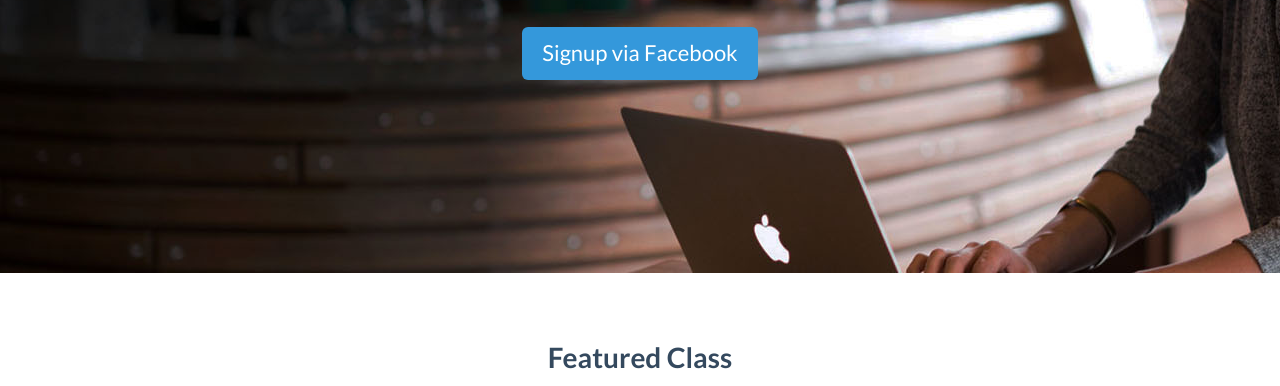
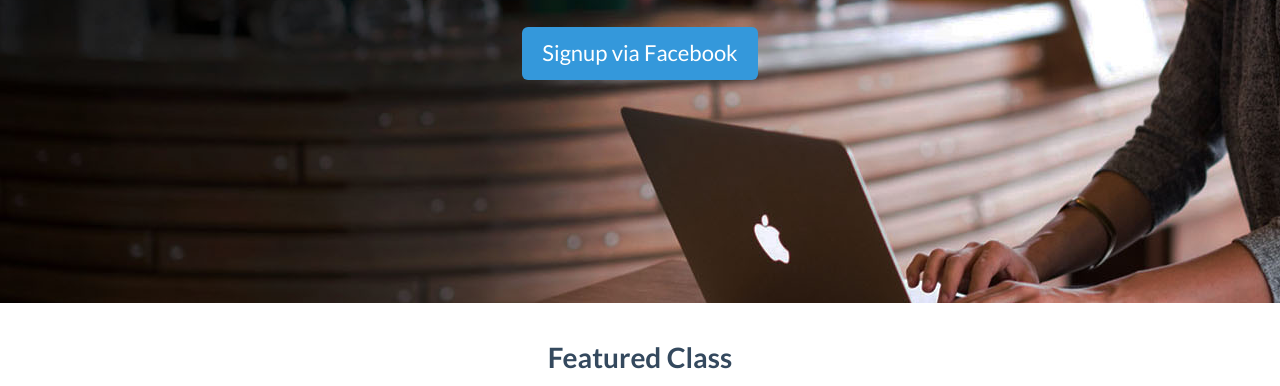
Before and after one commit to greatscotts/ocademi, a website: page index.html in a window 1280 px wide. Shown: the part 407-793 px from the top of the page. Drawn offline with Linux system fonts and the light colour scheme; files that its build step writes are made by us from their sources; a script that the page names is missing.

Commit message:
sizepag1

```diff
--- a/css/demo.css
+++ b/css/demo.css
@@ -12,7 +12,7 @@ background:url(../images/test1.jpg) 100% 0 fixed;
   color: white;
 
 
-  height: 680px;
+  height: 710px;
   margin: 0 auto;
   padding: 0;
 }
```
